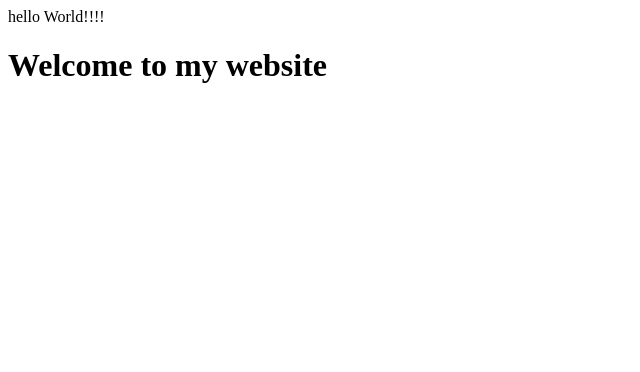
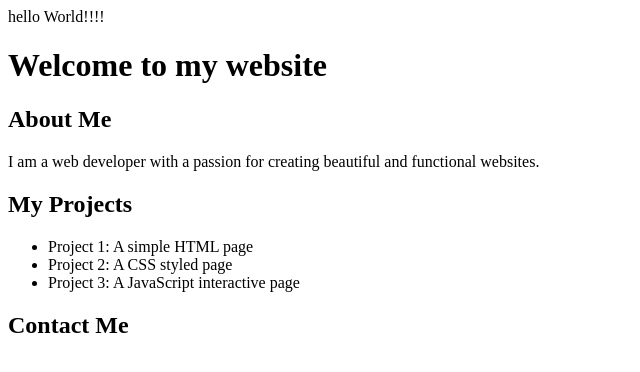
Before and after one commit to bismark66/Ama-git-test, a plain HTML site: page index.html in a window 1280 px wide. Shown: the whole page, without its empty margins (0-640 px from the left). Drawn offline with Linux system fonts and the light colour scheme.

Commit message:
feat: about me and a thank you message

```diff
--- a/index.html
+++ b/index.html
@@ -8,5 +8,18 @@
   <body>
     hello World!!!!
     <h1>Welcome to my website</h1>
+<h2>About Me</h2>
+    <p>
+      I am a web developer with a passion for creating beautiful and functional
+      websites.
+    </p>
+    <h2>My Projects</h2>
+    <ul>
+      <li>Project 1: A simple HTML page</li>
+      <li>Project 2: A CSS styled page</li>
+      <li>Project 3: A JavaScript interactive page</li>
+    </ul>
+    <h2>Contact Me</h2>
+
   </body>
 </html>
```
